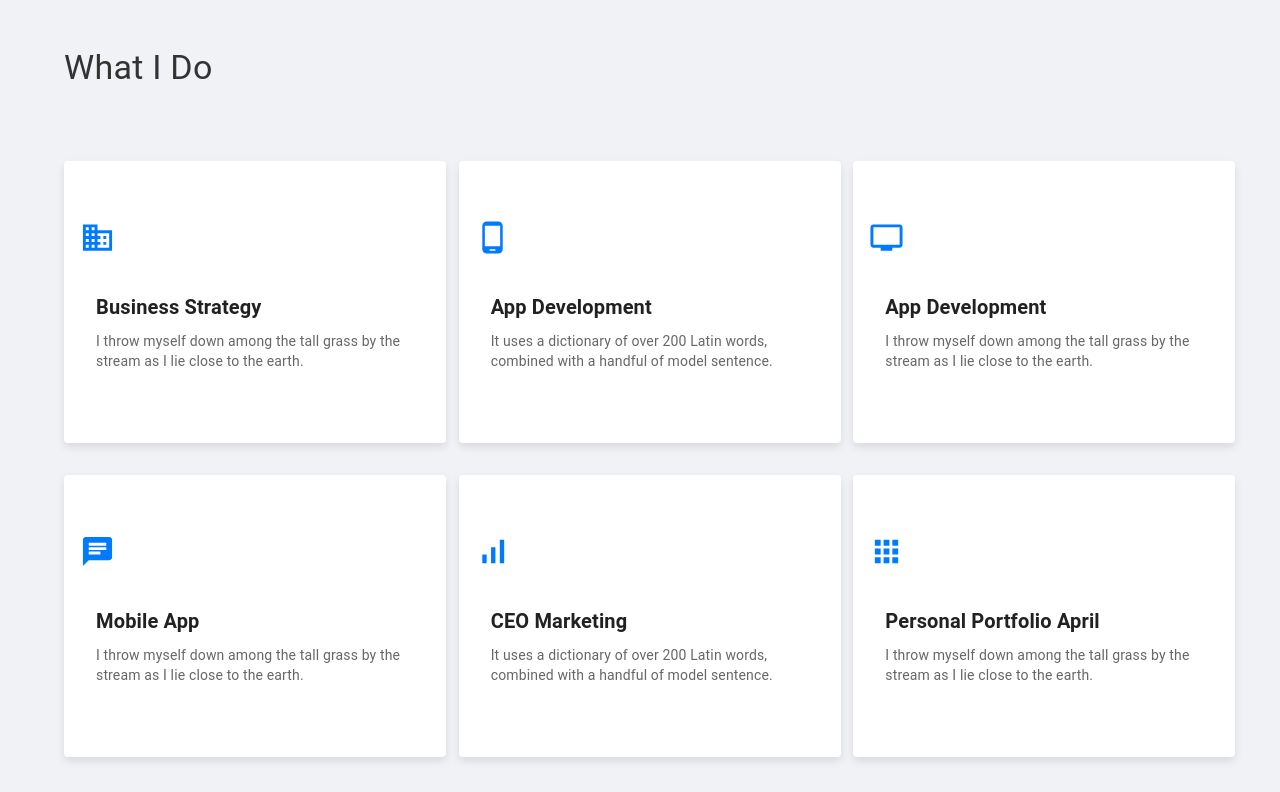
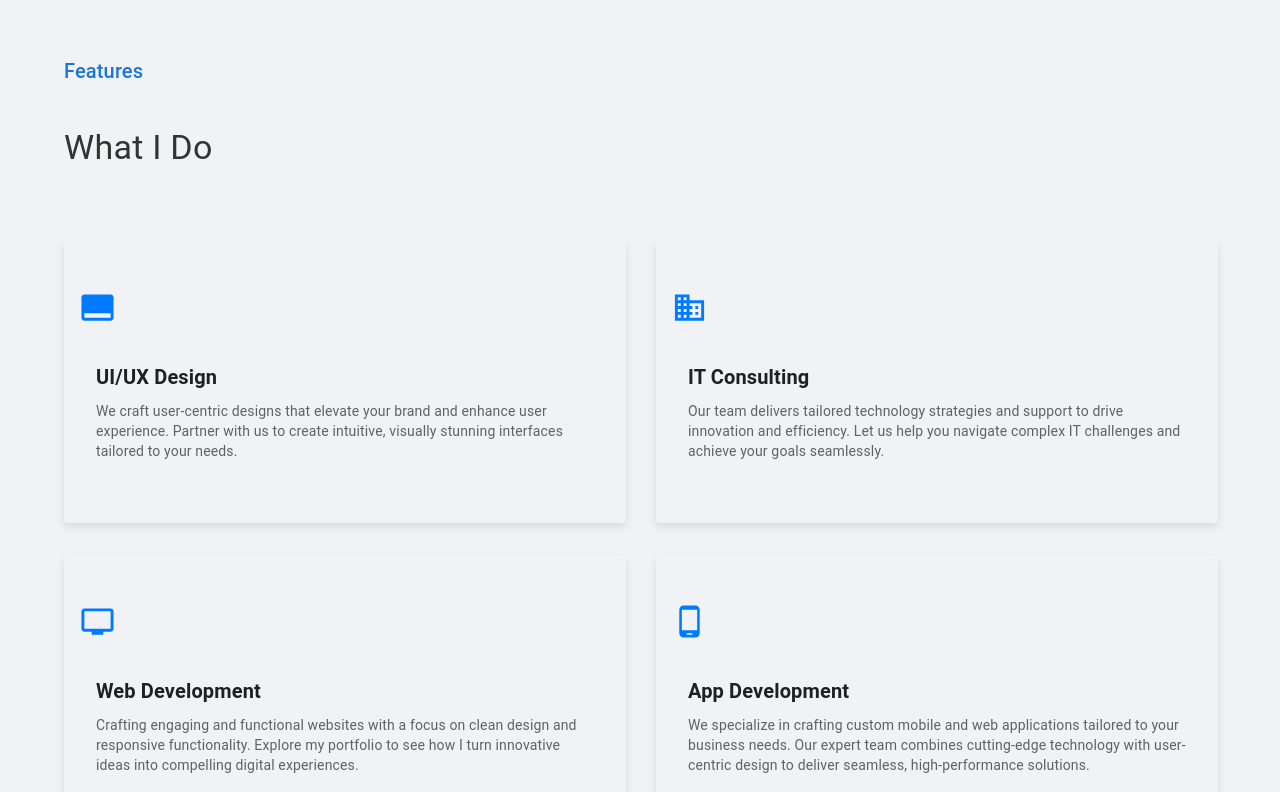
Before and after one commit to DhruvilPadshala/React-Portfolio, a React (Create React App) app: page / in a window 1280 px wide. Shown: the part 868-1660 px from the top of the page. Built offline with nearby package versions, Linux system fonts and the light colour scheme.

Commit message:
description and other changes

```diff
--- a/src/Components/Features/index.js
+++ b/src/Components/Features/index.js
@@ -11,9 +11,9 @@ import { styled } from "@mui/material/styles";
 import BusinessIcon from "@mui/icons-material/Business";
 import PhoneAndroidIcon from "@mui/icons-material/PhoneAndroid";
 import TvIcon from "@mui/icons-material/Tv";
-import ChatIcon from "@mui/icons-material/Chat";
 import SignalCellularAltIcon from "@mui/icons-material/SignalCellularAlt";
-import AppsIcon from "@mui/icons-material/Apps";
+import CallToActionIcon from "@mui/icons-material/CallToAction";
+import WysiwygIcon from "@mui/icons-material/Wysiwyg";
 
 const Root = styled(Box)(({ theme }) => ({
   backgroundColor: "#f0f2f5",
@@ -35,8 +35,9 @@ const SectionTitle = styled(Typography)(({ theme }) => ({
 
 const CustomCard = styled(Card)(({ theme, title }) => ({
   display: "flex",
-  width: "350px",
+  width: "530px",
   height: "250px",
+  backgroundColor: "#f0f2f5",
   flexDirection: "column",
   justifyContent: "center",
   alignItems: "flex-start",
@@ -63,7 +64,7 @@ const CustomCard = styled(Card)(({ theme, title }) => ({
 
 const IconWrapper = styled("div")(({ theme }) => ({
   marginBottom: theme.spacing(1),
-  color: "#007bff", // Blue color for icons
+  color: "#007bff",
   fontSize: "3rem",
   [theme.breakpoints.down("sm")]: {
     fontSize: "2rem",
@@ -71,59 +72,66 @@ const IconWrapper = styled("div")(({ theme }) => ({
 }));
 
 const CardContent = styled(MuiCardContent)(({ theme }) => ({
-  transition: "background-color 0.3s ease, transform 0.3s ease, color 0.3s ease",
+  transition:
+    "background-color 0.3s ease, transform 0.3s ease, color 0.3s ease",
 }));
 
 const services = [
   {
+    icon: <CallToActionIcon fontSize="large" />,
+    title: "UI/UX Design",
+    description:
+      "We craft user-centric designs that elevate your brand and enhance user experience. Partner with us to create intuitive, visually stunning interfaces tailored to your needs.",
+  },
+  {
     icon: <BusinessIcon fontSize="large" />,
-    title: "Business Strategy",
+    title: "IT Consulting",
     description:
-      "I throw myself down among the tall grass by the stream as I lie close to the earth.",
+      "Our team delivers tailored technology strategies and support to drive innovation and efficiency. Let us help you navigate complex IT challenges and achieve your goals seamlessly.",
+  },
+  {
+    icon: <TvIcon fontSize="large" />,
+    title: "Web Development",
+    description:"Crafting engaging and functional websites with a focus on clean design and responsive functionality. Explore my portfolio to see how I turn innovative ideas into compelling digital experiences.",
   },
   {
     icon: <PhoneAndroidIcon fontSize="large" />,
     title: "App Development",
-    description:
-      "It uses a dictionary of over 200 Latin words, combined with a handful of model sentence.",
-  },
+    description:"We specialize in crafting custom mobile and web applications tailored to your business needs. Our expert team combines cutting-edge technology with user-centric design to deliver seamless, high-performance solutions.",  },
   {
-    icon: <TvIcon fontSize="large" />,
-    title: "App Development",
-    description:
-      "I throw myself down among the tall grass by the stream as I lie close to the earth.",
-  },
-  {
-    icon: <ChatIcon fontSize="large" />,
-    title: "Mobile App",
-    description:
-      "I throw myself down among the tall grass by the stream as I lie close to the earth.",
-  },
+    icon: <WysiwygIcon fontSize="large" />,
+    title: "Software Development",
+    description:"Our SaaS offerings provide tailored software development to meet your unique needs, from initial design to ongoing support. Enhance efficiency and drive innovation with our expert team.",  },
+
   {
     icon: <SignalCellularAltIcon fontSize="large" />,
-    title: "CEO Marketing",
-    description:
-      "It uses a dictionary of over 200 Latin words, combined with a handful of model sentence.",
-  },
-  {
-    icon: <AppsIcon fontSize="large" />,
-    title: "Personal Portfolio April",
-    description:
-      "I throw myself down among the tall grass by the stream as I lie close to the earth.",
-  },
+    title: "Social Media Marketing",
+    description:"Boost your online presence with our tailored social media strategies. From engaging content to targeted ads, we drive growth and enhance your brand’s reach. Let’s connect and transform your social media into a powerful marketing tool.",  },
 ];
 
 const Features = () => {
   return (
     <Root>
-      <Container sx={{ mt: { xs: 40, md: -10 }, justifyContent: { xs: "center", md: "flex-start" } }}>
-        <Typography variant="h6" color="primary">Features</Typography>
-        <SectionTitle variant="h4" gutterBottom mt={{ xs: 2, md: 5 }} sx={{ textAlign: { xs: "left", md: "left" } }}>
+      <Container
+        sx={{
+          mt: { xs: 40, md: 0 },
+          justifyContent: { xs: "center", md: "flex-start" },
+        }}
+      >
+        <Typography variant="h6" color="primary">
+          Features
+        </Typography>
+        <SectionTitle
+          variant="h4"
+          gutterBottom
+          mt={{ xs: 2, md: 5 }}
+          sx={{ textAlign: { xs: "left", md: "left" } }}
+        >
           What I Do
         </SectionTitle>
         <Grid container spacing={4} sx={{ mt: { xs: 2, md: 5 } }}>
           {services.map((service, index) => (
-            <Grid item xs={12} sm={6} md={4} key={index}>
+            <Grid item xs={12} sm={6} key={index}>
               <CustomCard title={service.title}>
                 <IconWrapper>{service.icon}</IconWrapper>
                 <CardContent>
```
